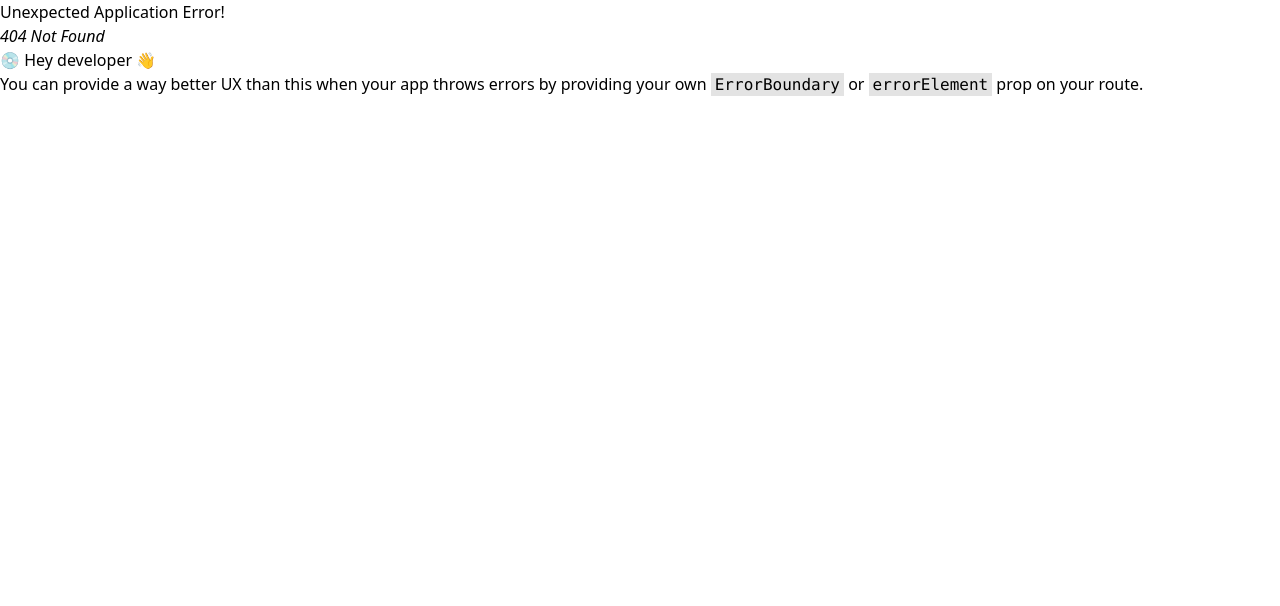
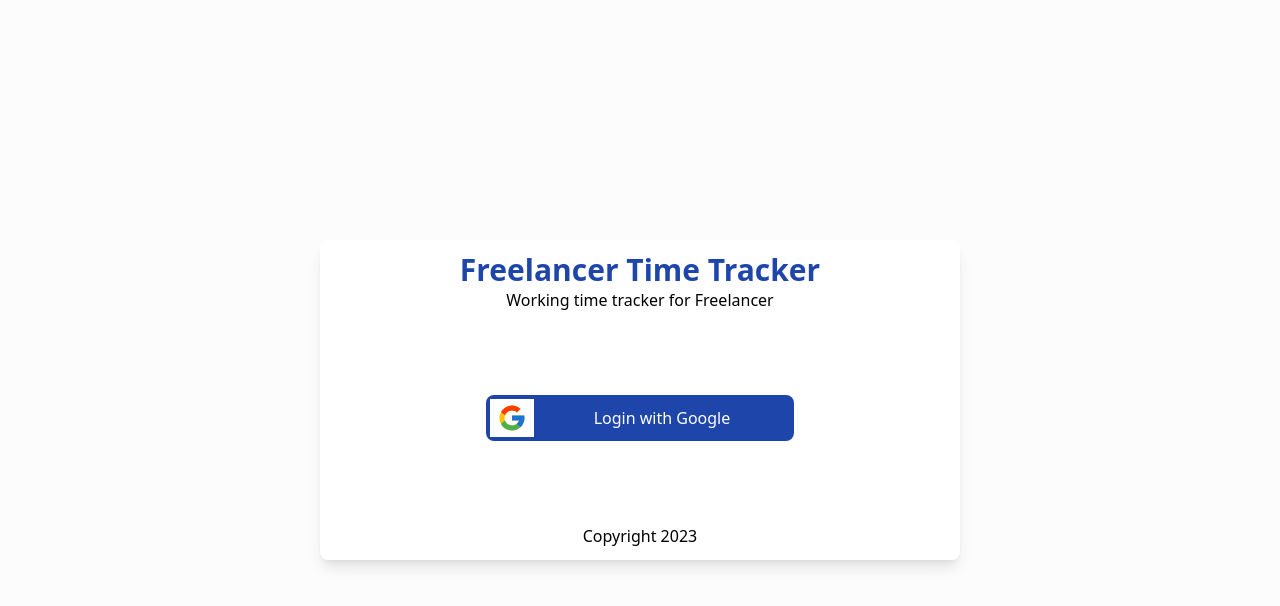
Before and after one commit to YunVisal/freelancer-time-tracker, a React (Create React App) app in the folder frontend/: page /login in a window 1280 px wide. Before the commit this address had no page. Shown: the top 606 px of the page. Built offline with nearby package versions, Linux system fonts and the light colour scheme.

Commit message:
add frontend page ui

```diff
--- a/frontend/src/components/home/Checkin.js
+++ b/frontend/src/components/home/Checkin.js
@@ -44,7 +44,9 @@ const Checkin = () => {
         <h2 className="lg:text-3xl text-2xl text-primary font-bold text-center">{renderGreetingText()}</h2>
         <h3 className="text-lg text-secondary text-center">{format(currentDateTime, "dd/MM/yyyy hh:mm")}</h3>
         <form className="lg:w-1/4 w-1/2 mx-auto my-4" onSubmit={clockIn}>
-            <PrimaryActionButton label={"Clock in"} isButton={false} />
+            <PrimaryActionButton isButton={false}>
+                <p className="p-2 text-lg font-bold lg:p-3 lg:text-xl">Clock in</p>
+            </PrimaryActionButton>
         </form>
     </section>
 }
--- /dev/null
+++ b/frontend/src/components/login/Login.js
@@ -0,0 +1,11 @@
+import React from "react";
+
+import LoginForm from "./LoginForm";
+
+const Login = () => {
+    return <main className="h-screen bg-[#fcfcfc] flex flex-col justify-center">
+        <LoginForm />
+    </main>
+}
+
+export default Login;
--- /dev/null
+++ b/frontend/src/components/login/LoginForm.js
@@ -0,0 +1,33 @@
+import React from "react";
+import {FcGoogle} from "react-icons/fc";
+
+import PrimaryActionButton from "components/reuseable/PrimaryActionButton";
+
+const LoginForm = () => {
+    const submitLogin = (e) => {
+        e.preventDefault();
+        window.location.replace("/");
+    }
+
+    return <article className="lg:w-1/2 w-[90%] h-[40vh] bg-white m-auto p-3 text-center shadow-lg rounded-lg flex flex-col justify-between">
+        <section>
+            <h1 className="text-xl lg:text-3xl font-bold text-primary">Freelancer Time Tracker</h1>
+            <p>Working time tracker for Freelancer</p>
+        </section>
+        <form onSubmit={submitLogin}>
+            <div className="lg:w-1/2 w-full m-auto">
+                <PrimaryActionButton isButton={false}>
+                    <div className="p-1 flex justify-start items-center">
+                        <div className="bg-white w-1/6 p-1 flex flex-col justify-center">
+                            <FcGoogle size={30} className="m-auto" />
+                        </div>
+                        <p className="w-full">Login with Google</p>
+                    </div>
+                </PrimaryActionButton>
+            </div>
+        </form>
+        <h2>Copyright 2023</h2>
+    </article>
+}
+
+export default LoginForm;
--- a/frontend/src/components/reuseable/PrimaryActionButton.js
+++ b/frontend/src/components/reuseable/PrimaryActionButton.js
@@ -1,16 +1,15 @@
 import React from "react";
 
-const PrimaryActionButton = ({label, isButton, onClick}) => {
+const PrimaryActionButton = ({isButton, onClick, children}) => {
     return <button
         className={`
-            w-full h-full outline-none bg-primary text-white p-2 text-lg font-bold rounded-lg
-            lg:p-3 lg:text-xl
+            w-full h-full outline-none bg-primary text-white rounded-lg
             hover:bg-white hover:text-primary hover:border hover:border-primary
         `}
         type={isButton ? "button" : "submit"}
         onClick={onClick}
     >
-        {label}
+        {children}
     </button>
 }
 
--- a/frontend/src/router/index.js
+++ b/frontend/src/router/index.js
@@ -1,9 +1,14 @@
 import { createBrowserRouter, RouterProvider } from 'react-router-dom';
 
+import Login from 'components/login/Login';
 import App from "App";
 import Home from 'components/home/Home';
 
 const router = createBrowserRouter([
+    {
+      path: "/login",
+      element: <Login />
+    },
     {
       path: "/",
       element: <App />,
```
